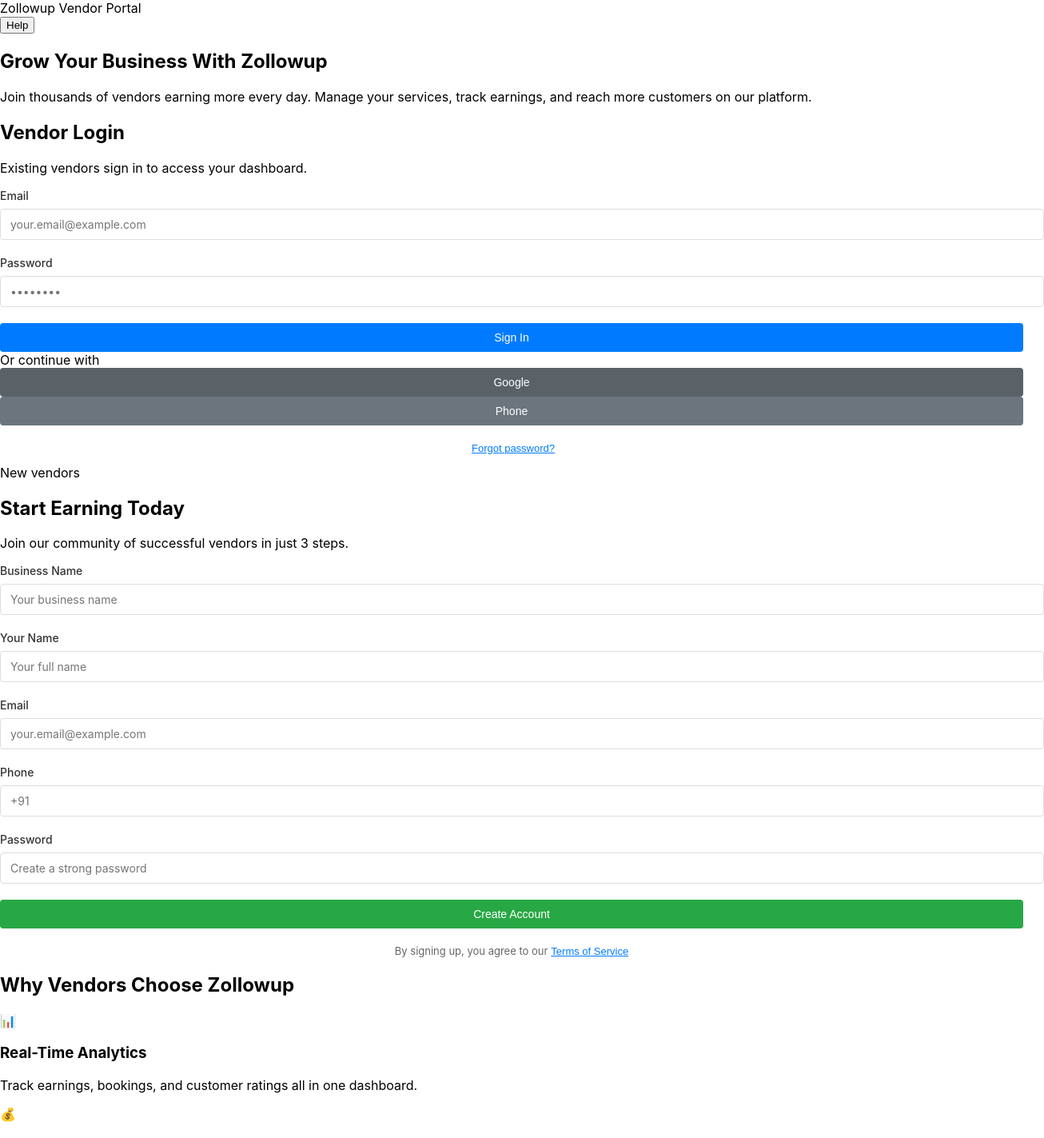
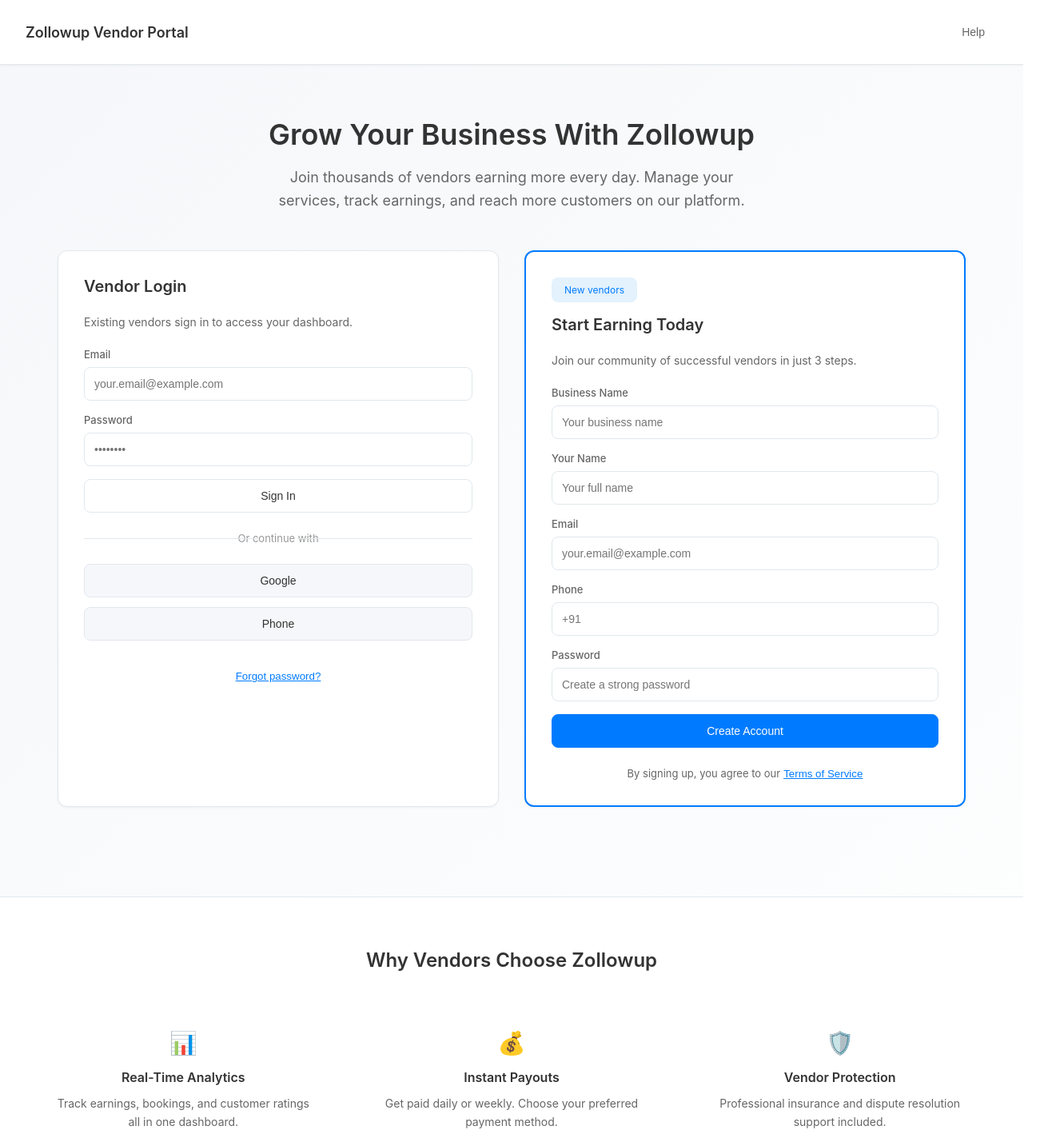
Before and after one commit to Leninjose1002/zollowupvendor-frontend, a React (Create React App) app: page / in a window 1280 px wide. Shown: the top 1423 px of the page at 80% size, 1306 px wide, since content can reach past the window. Built offline with nearby package versions, Linux system fonts and the light colour scheme.

Commit message:
fix(styles): restore complete CSS with proper layout centering

```diff
--- a/src/pages/vendorPortal.css
+++ b/src/pages/vendorPortal.css
@@ -1,237 +1,161 @@
-/* 📁 vendorPortal.css - Additional styles for verification methods */
-
-/* ✅ Choose Verification Method Card */
-.verification-options {
-  display: grid;
-  grid-template-columns: repeat(auto-fit, minmax(250px, 1fr));
-  gap: 20px;
-  margin: 30px 0;
+/* =============== GLOBAL STYLES =============== */
+* {
+  margin: 0;
+  padding: 0;
+  box-sizing: border-box;
 }
 
-.verification-option-card {
-  padding: 30px;
-  border: 2px solid #e0e0e0;
-  border-radius: 10px;
-  cursor: pointer;
-  transition: all 0.3s ease;
-  background: white;
-  text-align: center;
-  display: flex;
-  flex-direction: column;
-  align-items: center;
-  gap: 15px;
-}
-
-.verification-option-card:hover {
-  border-color: #007bff;
-  box-shadow: 0 4px 12px rgba(0, 123, 255, 0.15);
-  transform: translateY(-2px);
-}
-
-.verification-option-card:active {
-  transform: translateY(0);
-}
-
-.verification-option-card:disabled {
-  opacity: 0.6;
-  cursor: not-allowed;
-}
-
-.verification-option-card .option-icon {
-  font-size: 40px;
-  margin-bottom: 10px;
-}
-
-.verification-option-card h3 {
-  margin: 0;
-  font-size: 18px;
+.vendor-portal {
+  font-family: -apple-system, BlinkMacSystemFont, "Segoe UI", "Roboto", "Helvetica Neue", sans-serif;
+  background-color: #f8f9fa;
   color: #333;
 }
 
-.verification-option-card p {
-  margin: 0;
-  font-size: 14px;
-  color: #666;
-  line-height: 1.5;
+/* =============== LANDING PAGE =============== */
+.vendor-portal-container {
+  min-height: 100vh;
+  background: linear-gradient(135deg, #f5f7fa 0%, #ffffff 100%);
 }
 
-/* ✅ Phone Verification Specific Styles */
-.verification-container {
-  max-width: 400px;
-  margin: 50px auto;
-  padding: 30px;
-  background: white;
-  border-radius: 8px;
-  box-shadow: 0 2px 10px rgba(0, 0, 0, 0.1);
+.vendor-header {
+  background: #ffffff;
+  border-bottom: 1px solid #e1e8ed;
+  padding: 1.5rem 2rem;
+  display: flex;
+  justify-content: space-between;
+  align-items: center;
+  box-shadow: 0 1px 3px rgba(0, 0, 0, 0.05);
 }
 
-.verification-container h1 {
-  font-size: 24px;
-  margin-bottom: 10px;
+.vendor-logo {
+  font-size: 18px;
+  font-weight: 600;
   color: #333;
-  text-align: center;
 }
 
-.verification-container > p {
-  text-align: center;
-  color: #666;
-  margin-bottom: 20px;
-  font-size: 14px;
+.vendor-nav {
+  display: flex;
+  gap: 1rem;
 }
 
-/* OTP Input Styling */
-.form-group input[type="text"][placeholder*="OTP"],
-.form-group input[type="text"][placeholder*="6-digit"] {
-  font-size: 18px;
-  letter-spacing: 8px;
-  text-align: center;
-  font-weight: 600;
-  font-family: monospace;
+.nav-btn {
+  background: transparent;
+  border: none;
+  color: #666;
+  font-size: 14px;
+  cursor: pointer;
+  padding: 0.5rem 1rem;
+  border-radius: 8px;
+  transition: all 0.3s ease;
 }
 
-/* Spinner for loading state */
-.spinner {
-  border: 4px solid #f3f3f3;
-  border-top: 4px solid #007bff;
-  border-radius: 50%;
-  width: 40px;
-  height: 40px;
-  animation: spin 1s linear infinite;
-  margin: 20px auto;
+.nav-btn:hover {
+  background: #f0f0f0;
+  color: #333;
 }
 
-@keyframes spin {
-  0% { transform: rotate(0deg); }
-  100% { transform: rotate(360deg); }
+/* =============== HERO & AUTH =============== */
+.vendor-hero {
+  padding: 4rem 2rem;
+  max-width: 1200px;
+  margin: 0 auto;
 }
 
-/* Status Messages */
-.success-message {
-  background-color: #d4edda;
-  border: 1px solid #c3e6cb;
-  color: #155724;
-  padding: 12px 16px;
-  border-radius: 4px;
-  margin: 15px 0;
-  font-size: 14px;
-  animation: slideIn 0.3s ease;
+.hero-content {
+  text-align: center;
+  margin-bottom: 3rem;
 }
 
-.error-message {
-  background-color: #f8d7da;
-  border: 1px solid #f5c6cb;
-  color: #721c24;
-  padding: 12px 16px;
-  border-radius: 4px;
-  margin: 15px 0;
-  font-size: 14px;
-  animation: slideIn 0.3s ease;
+.hero-content h1 {
+  font-size: 36px;
+  font-weight: 600;
+  color: #333;
+  margin-bottom: 1rem;
+  line-height: 1.3;
 }
 
-@keyframes slideIn {
-  from {
-    opacity: 0;
-    transform: translateY(-10px);
-  }
-  to {
-    opacity: 1;
-    transform: translateY(0);
+.hero-content p {
+  font-size: 18px;
+  color: #666;
+  max-width: 600px;
+  margin: 0 auto;
+  line-height: 1.6;
+}
+
+.auth-container {
+  display: grid;
+  grid-template-columns: 1fr 1fr;
+  gap: 2rem;
+  margin-bottom: 3rem;
+}
+
+@media (max-width: 768px) {
+  .auth-container {
+    grid-template-columns: 1fr;
   }
 }
 
-/* Form Footer with resend option */
-.form-footer {
-  text-align: center;
-  margin-top: 20px;
-  font-size: 13px;
-  color: #666;
+/* =============== AUTH CARDS =============== */
+.auth-card {
+  background: #ffffff;
+  border: 1px solid #e1e8ed;
+  border-radius: 12px;
+  padding: 2rem;
+  box-shadow: 0 1px 3px rgba(0, 0, 0, 0.05);
+  transition: all 0.3s ease;
 }
 
-.form-footer button {
-  background: none;
-  border: none;
-  color: #007bff;
-  cursor: pointer;
-  text-decoration: underline;
-  padding: 0;
-  font-size: inherit;
-  margin-left: 4px;
+.auth-card:hover {
+  box-shadow: 0 4px 12px rgba(0, 0, 0, 0.08);
 }
 
-.form-footer button:hover {
-  color: #0056b3;
+.auth-card.featured {
+  border: 2px solid #007bff;
 }
 
-.form-footer button:disabled {
-  opacity: 0.6;
-  cursor: not-allowed;
-  text-decoration: none;
+.auth-card h2 {
+  font-size: 20px;
+  font-weight: 600;
+  color: #333;
+  margin: 0 0 1.5rem;
 }
 
-/* Verification Method Badge */
-.verification-method-badge {
-  display: inline-block;
-  background: #e7f3ff;
-  color: #007bff;
-  padding: 6px 12px;
-  border-radius: 20px;
-  font-size: 12px;
-  font-weight: 600;
-  margin-top: 10px;
+.auth-subtitle {
+  font-size: 14px;
+  color: #666;
+  margin: 0 0 1.5rem;
 }
 
-/* Responsive Design */
-@media (max-width: 768px) {
-  .verification-options {
-    grid-template-columns: 1fr;
-  }
-
-  .verification-option-card {
-    padding: 20px;
-  }
-
-  .verification-container {
-    margin: 20px auto;
-    padding: 20px;
-  }
-
-  .form-group input[type="text"][placeholder*="OTP"],
-  .form-group input[type="text"][placeholder*="6-digit"] {
-    letter-spacing: 4px;
-  }
+.badge {
+  display: inline-block;
+  background: #e3f2fd;
+  color: #007bff;
+  font-size: 12px;
+  padding: 0.5rem 1rem;
+  border-radius: 8px;
+  margin-bottom: 1rem;
 }
 
-/* Button States */
-.btn:disabled {
-  opacity: 0.6;
-  cursor: not-allowed;
-}
-
-.btn:disabled:hover {
-  background-color: inherit;
-}
-
-/* Form styling for consistency */
+/* =============== FORM STYLES =============== */
 .form-group {
-  margin-bottom: 20px;
+  margin-bottom: 1rem;
 }
 
 .form-group label {
   display: block;
-  margin-bottom: 8px;
+  font-size: 13px;
+  color: #666;
+  margin-bottom: 0.5rem;
   font-weight: 500;
-  color: #333;
-  font-size: 14px;
 }
 
 .form-group input {
   width: 100%;
-  padding: 10px 12px;
-  border: 1px solid #ddd;
-  border-radius: 4px;
+  padding: 0.75rem;
+  border: 1px solid #e1e8ed;
+  border-radius: 8px;
   font-size: 14px;
-  font-family: inherit;
-  transition: border-color 0.2s ease;
+  transition: all 0.3s ease;
 }
 
 .form-group input:focus {
@@ -240,41 +164,335 @@
   box-shadow: 0 0 0 3px rgba(0, 123, 255, 0.1);
 }
 
-/* Button Base Styles */
+/* =============== BUTTONS =============== */
 .btn {
-  padding: 10px 20px;
-  border: none;
-  border-radius: 4px;
+  padding: 0.75rem 1.5rem;
+  border: 1px solid #e1e8ed;
+  border-radius: 8px;
+  cursor: pointer;
   font-size: 14px;
   font-weight: 500;
-  cursor: pointer;
-  transition: all 0.2s ease;
+  transition: all 0.3s ease;
   width: 100%;
+  text-align: center;
 }
 
 .btn-primary {
-  background-color: #007bff;
-  color: white;
+  background: #ffffff;
+  border: 1px solid #e1e8ed;
+  color: #333;
 }
 
-.btn-primary:hover:not(:disabled) {
-  background-color: #0056b3;
+.btn-primary:hover {
+  background: #f5f7fa;
+  border-color: #d1d8e0;
 }
 
 .btn-success {
-  background-color: #28a745;
-  color: white;
+  background: #007bff;
+  border: 1px solid #007bff;
+  color: #ffffff;
 }
 
-.btn-success:hover:not(:disabled) {
-  background-color: #218838;
+.btn-success:hover {
+  background: #0056b3;
+  border-color: #0056b3;
 }
 
 .btn-secondary {
-  background-color: #6c757d;
-  color: white;
+  background: #f5f7fa;
+  border: 1px solid #e1e8ed;
+  color: #333;
+  margin-bottom: 0.75rem;
 }
 
-.btn-secondary:hover:not(:disabled) {
-  background-color: #5a6268;
+.btn-secondary:hover {
+  background: #e8eef5;
+  border-color: #d1d8e0;
 }
+
+.btn:disabled {
+  opacity: 0.6;
+  cursor: not-allowed;
+}
+
+/* =============== DIVIDER =============== */
+.divider {
+  text-align: center;
+  color: #999;
+  font-size: 13px;
+  margin: 1.5rem 0;
+  position: relative;
+}
+
+.divider::before,
+.divider::after {
+  content: "";
+  position: absolute;
+  top: 50%;
+  width: 45%;
+  height: 1px;
+  background: #e1e8ed;
+}
+
+.divider::before {
+  left: 0;
+}
+
+.divider::after {
+  right: 0;
+}
+
+/* =============== MESSAGES =============== */
+.error-message {
+  background: #ffebee;
+  border: 1px solid #ef5350;
+  border-radius: 8px;
+  padding: 1rem;
+  color: #c62828;
+  font-size: 14px;
+  margin-top: 1rem;
+}
+
+.success-message {
+  background: #e8f5e9;
+  border: 1px solid #66bb6a;
+  border-radius: 8px;
+  padding: 1rem;
+  color: #2e7d32;
+  font-size: 14px;
+  margin-top: 1rem;
+}
+
+/* =============== FORM FOOTER =============== */
+.form-footer {
+  font-size: 13px;
+  color: #666;
+  text-align: center;
+  margin-top: 1.5rem;
+}
+
+.form-footer a {
+  color: #007bff;
+  text-decoration: none;
+  font-weight: 500;
+}
+
+.form-footer a:hover {
+  text-decoration: underline;
+}
+
+/* =============== FEATURES SECTION =============== */
+.vendor-features {
+  background: #ffffff;
+  padding: 4rem 2rem;
+  border-top: 1px solid #e1e8ed;
+}
+
+.vendor-features h2 {
+  font-size: 24px;
+  font-weight: 600;
+  color: #333;
+  text-align: center;
+  margin-bottom: 3rem;
+}
+
+.features-grid {
+  display: grid;
+  grid-template-columns: repeat(auto-fit, minmax(280px, 1fr));
+  gap: 2rem;
+  max-width: 1200px;
+  margin: 0 auto;
+}
+
+.feature-card {
+  padding: 1.5rem;
+  text-align: center;
+}
+
+.feature-icon {
+  font-size: 28px;
+  margin-bottom: 1rem;
+}
+
+.feature-card h3 {
+  font-size: 16px;
+  font-weight: 600;
+  color: #333;
+  margin-bottom: 0.75rem;
+}
+
+.feature-card p {
+  font-size: 14px;
+  color: #666;
+  line-height: 1.6;
+}
+
+/* =============== VERIFICATION PAGE =============== */
+.verification-container {
+  max-width: 500px;
+  margin: 4rem auto;
+  background: #ffffff;
+  border: 1px solid #e1e8ed;
+  border-radius: 12px;
+  padding: 2rem;
+  box-shadow: 0 1px 3px rgba(0, 0, 0, 0.05);
+}
+
+.verification-container h1 {
+  font-size: 28px;
+  font-weight: 600;
+  color: #333;
+  margin-bottom: 1rem;
+  text-align: center;
+}
+
+.verification-container p {
+  font-size: 14px;
+  color: #666;
+  margin-bottom: 1rem;
+  text-align: center;
+}
+
+.verification-container form {
+  margin-top: 2rem;
+}
+
+/* =============== DASHBOARD =============== */
+.vendor-dashboard {
+  min-height: 100vh;
+  background: #f8f9fa;
+}
+
+.dashboard-header {
+  background: #ffffff;
+  border-bottom: 1px solid #e1e8ed;
+  padding: 1.5rem 2rem;
+  display: flex;
+  justify-content: space-between;
+  align-items: center;
+  box-shadow: 0 1px 3px rgba(0, 0, 0, 0.05);
+}
+
+.dashboard-logo {
+  font-size: 18px;
+  font-weight: 600;
+  color: #333;
+}
+
+.vendor-profile {
+  display: flex;
+  align-items: center;
+  gap: 1rem;
+  font-size: 14px;
+  color: #666;
+}
+
+.vendor-profile .btn {
+  width: auto;
+  padding: 0.5rem 1rem;
+}
+
+.dashboard-content {
+  max-width: 1200px;
+  margin: 2rem auto;
+  padding: 0 2rem;
+}
+
+.dashboard-stats h2,
+.dashboard-payments h2 {
+  font-size: 20px;
+  font-weight: 600;
+  color: #333;
+  margin-bottom: 1.5rem;
+}
+
+.stats-grid {
+  display: grid;
+  grid-template-columns: repeat(auto-fit, minmax(200px, 1fr));
+  gap: 1.5rem;
+  margin-bottom: 2rem;
+}
+
+.stat-card {
+  background: #ffffff;
+  border: 1px solid #e1e8ed;
+  border-radius: 12px;
+  padding: 1.5rem;
+  box-shadow: 0 1px 3px rgba(0, 0, 0, 0.05);
+}
+
+.stat-label {
+  font-size: 13px;
+  color: #666;
+  font-weight: 500;
+  margin-bottom: 0.5rem;
+}
+
+.stat-value {
+  font-size: 24px;
+  font-weight: 600;
+  color: #333;
+}
+
+.payment-methods {
+  display: grid;
+  grid-template-columns: repeat(auto-fit, minmax(250px, 1fr));
+  gap: 1.5rem;
+}
+
+.payment-method {
+  background: #ffffff;
+  border: 1px solid #e1e8ed;
+  border-radius: 12px;
+  padding: 1.5rem;
+  box-shadow: 0 1px 3px rgba(0, 0, 0, 0.05);
+}
+
+.payment-method h3 {
+  font-size: 16px;
+  font-weight: 600;
+  color: #333;
+  margin-bottom: 1rem;
+}
+
+.payment-method p {
+  font-size: 14px;
+  color: #666;
+  margin-bottom: 1rem;
+}
+
+.payment-method .btn {
+  padding: 0.5rem 1rem;
+  font-size: 13px;
+}
+
+/* =============== RESPONSIVE =============== */
+@media (max-width: 768px) {
+  .vendor-header,
+  .dashboard-header {
+    flex-direction: column;
+    gap: 1rem;
+  }
+
+  .vendor-hero {
+    padding: 2rem 1rem;
+  }
+
+  .hero-content h1 {
+    font-size: 28px;
+  }
+
+  .auth-card {
+    padding: 1.5rem;
+  }
+
+  .dashboard-content {
+    padding: 0 1rem;
+  }
+
+  .stats-grid,
+  .payment-methods {
+    grid-template-columns: 1fr;
+  }
+}
```
